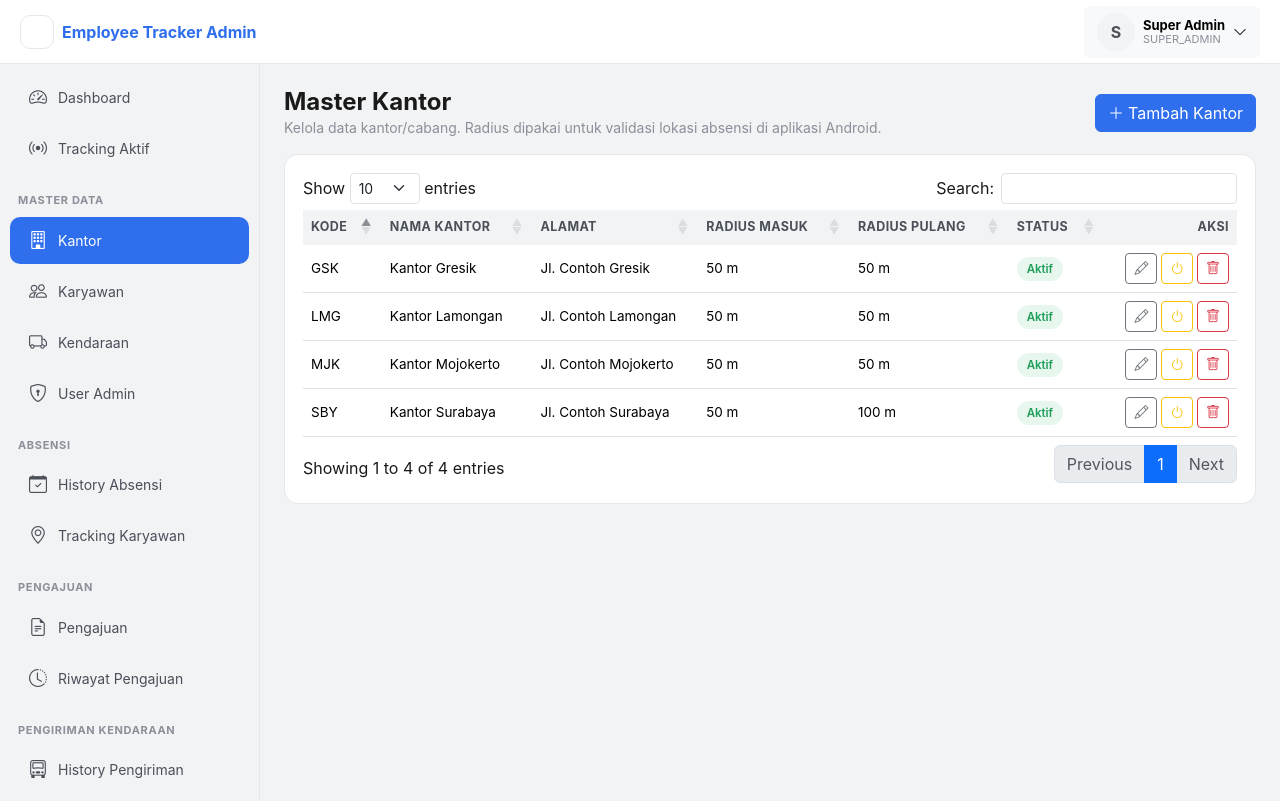
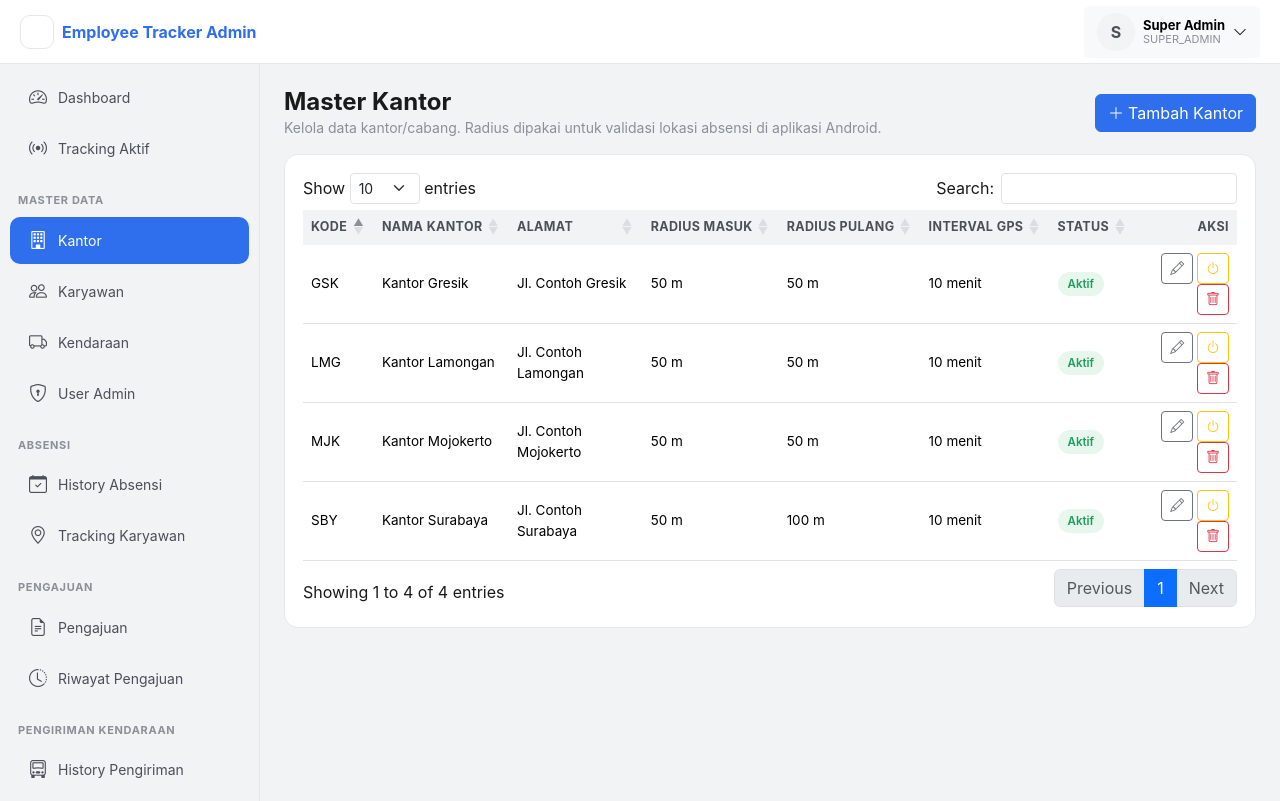
Before and after one commit to nizami123/tracker-be, a CodeIgniter app: page /admin/offices in a window 1280 px wide. Shown: the top 801 px of the page. Run offline with CodeIgniter, Linux system fonts and the light colour scheme; a user stored in the database is signed in; data comes from the database, SQL or seed files in the repository; some libraries are stand-ins or nearby versions.

Commit message:
update interval gps

```diff
--- a/application/controllers/admin/Offices.php
+++ b/application/controllers/admin/Offices.php
@@ -53,6 +53,10 @@ class Offices extends MY_Admin_Controller
         $longitude = $this->input->post('longitude');
         $checkInRadius = (int) $this->input->post('check_in_radius');
         $checkOutRadius = (int) $this->input->post('check_out_radius');
+        // Interval tracking GPS khusus kantor ini. Form mengirim dalam
+        // MENIT (lebih mudah diisi admin); disimpan ke DB dalam DETIK
+        // karena itu yang langsung dipakai Android tanpa konversi lagi.
+        $trackingIntervalMinutes = $this->input->post('tracking_interval_minutes');
         $status = $this->input->post('status') === 'INACTIVE' ? 'INACTIVE' : 'ACTIVE';
 
         if ($code === '' || $name === '' || $latitude === '' || $longitude === '') {
@@ -63,6 +67,12 @@ class Offices extends MY_Admin_Controller
         }
         if ($checkInRadius <= 0) $checkInRadius = 50;
         if ($checkOutRadius <= 0) $checkOutRadius = 50;
+
+        if ($trackingIntervalMinutes === '' || $trackingIntervalMinutes === null || !is_numeric($trackingIntervalMinutes) || (int) $trackingIntervalMinutes <= 0) {
+            $trackingIntervalSeconds = 600; // default 10 menit, sama seperti perilaku lama
+        } else {
+            $trackingIntervalSeconds = (int) $trackingIntervalMinutes * 60;
+        }
 
         if ($this->Admin_office_model->codeExists($code, $id ?: null)) {
             return $this->json(array('success' => false, 'message' => 'Kode kantor sudah dipakai'), 422);
@@ -76,6 +86,7 @@ class Offices extends MY_Admin_Controller
             'longitude' => (float) $longitude,
             'check_in_radius' => $checkInRadius,
             'check_out_radius' => $checkOutRadius,
+            'tracking_interval_seconds' => $trackingIntervalSeconds,
             'status' => $status,
         );
 
--- a/application/views/admin/offices/index.php
+++ b/application/views/admin/offices/index.php
@@ -18,6 +18,7 @@
                     <th>Alamat</th>
                     <th>Radius Masuk</th>
                     <th>Radius Pulang</th>
+                    <th>Interval GPS</th>
                     <th>Status</th>
                     <th class="text-end">Aksi</th>
                 </tr>
@@ -60,6 +61,11 @@
                         <div class="col-md-6">
                             <label class="form-label small fw-bold">Radius Absen Pulang (meter) *</label>
                             <input type="number" class="form-control" name="check_out_radius" id="officeCheckOutRadius" value="50" min="1" required>
+                        </div>
+                        <div class="col-md-6">
+                            <label class="form-label small fw-bold">Interval Tracking GPS (menit) *</label>
+                            <input type="number" class="form-control" name="tracking_interval_minutes" id="officeTrackingInterval" value="10" min="1" required>
+                            <p class="text-gray small mb-0 mt-1">Seberapa sering lokasi karyawan di kantor ini dicatat. Tiap kantor bisa beda-beda.</p>
                         </div>
                         <div class="col-12">
                             <label class="form-label small fw-bold">Pilih Lokasi di Peta *</label>
@@ -126,6 +132,7 @@ document.addEventListener('DOMContentLoaded', function () {
             { data: 'address', render: d => d || '-' },
             { data: 'check_in_radius', render: d => d + ' m' },
             { data: 'check_out_radius', render: d => d + ' m' },
+            { data: 'tracking_interval_seconds', render: d => Math.round((d || 600) / 60) + ' menit' },
             { data: 'status', render: s => `<span class="badge-at ${s === 'ACTIVE' ? 'badge-at-green' : 'badge-at-gray'}">${s === 'ACTIVE' ? 'Aktif' : 'Nonaktif'}</span>` },
             {
                 data: null, orderable: false, className: 'text-end',
@@ -163,6 +170,7 @@ document.addEventListener('DOMContentLoaded', function () {
             document.getElementById('officeAddress').value = o.address || '';
             document.getElementById('officeCheckInRadius').value = o.check_in_radius;
             document.getElementById('officeCheckOutRadius').value = o.check_out_radius;
+            document.getElementById('officeTrackingInterval').value = Math.round((o.tracking_interval_seconds || 600) / 60);
             document.getElementById('officeStatus').value = o.status;
             document.getElementById('officeLat').value = o.latitude;
             document.getElementById('officeLng').value = o.longitude;
```
